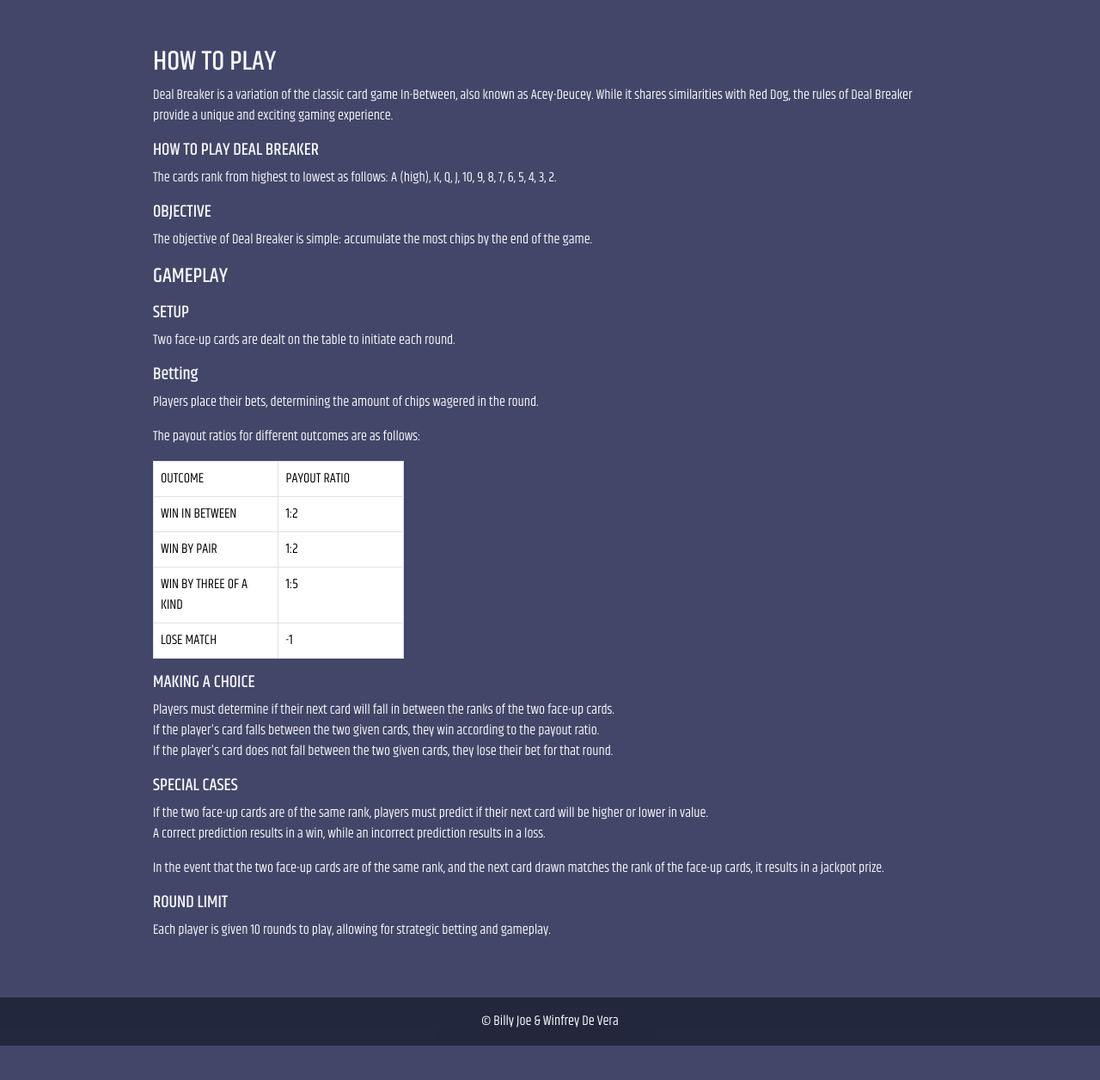
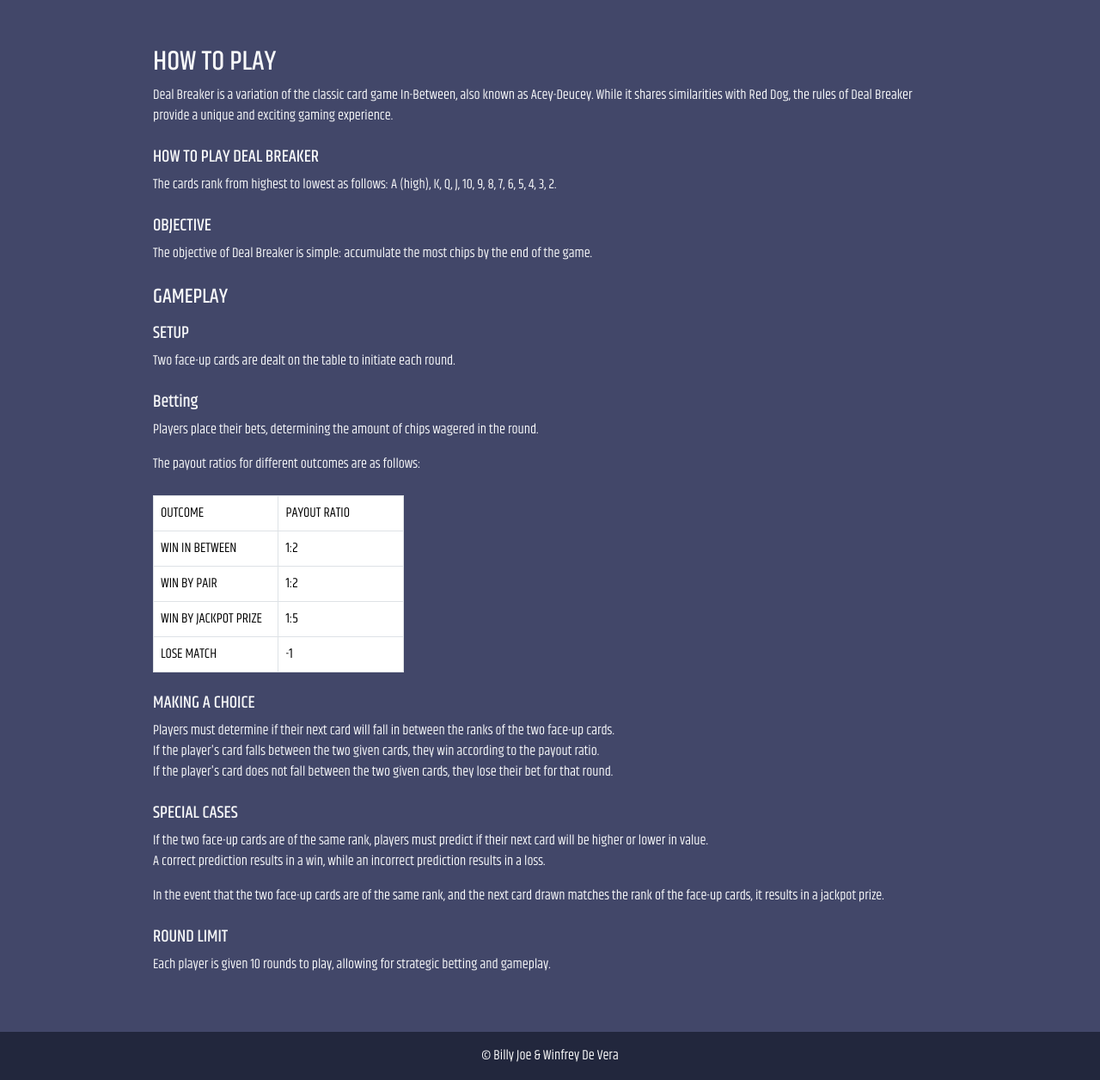
Before and after one commit to wjamesdevera/deal-breaker, a PHP site: page /about.php in a window 1280 px wide. Shown: the part 74-1330 px from the top of the page at 86% size. Before the commit the page ends 1290 px from the top, so only its background shows below. Run offline with PHP 8.4, Linux system fonts and the light colour scheme; some web fonts are replaced.

Commit message:
updated about page

```diff
--- a/public/about.php
+++ b/public/about.php
@@ -27,23 +27,33 @@ require_once "./includes/header.php";
     <link rel="stylesheet" href="css/about.css">
 </head>
 
-<main class="container">
+<main class="container d-flex flex-column gap-2">
+    <div class="">
         <h2>HOW TO PLAY</h2>
         <p>Deal Breaker is a variation of the classic card game In-Between, also known as Acey-Deucey. While it shares similarities with Red Dog, the rules of Deal Breaker provide a unique and exciting gaming experience.</p>
+    </div>
+    <div class="">
         <h4>HOW TO PLAY DEAL BREAKER</h4>
         <p>The cards rank from highest to lowest as follows: A (high), K, Q, J, 10, 9, 8, 7, 6, 5, 4, 3, 2.</p>
+    </div>
+    <div class="">
         <h4>OBJECTIVE</h4>
         <p>The objective of Deal Breaker is simple: accumulate the most chips by the end of the game.</p>
+    </div>
 
-        <p></p>
+    <div class="">
         <h3>GAMEPLAY</h3>
-        <p></p>
+    </div>
 
+    <div class="">
         <h4>SETUP</h4>
         <p>Two face-up cards are dealt on the table to initiate each round.</p>
+    </div>
+    <div class="">
         <h4>Betting</h4>
         <p>Players place their bets, determining the amount of chips wagered in the round.</p>
         <p>The payout ratios for different outcomes are as follows:</p>
+    </div>
     <div class="row">
         <div class="col-md-4">
             <table class="table table-bordered">
@@ -61,7 +71,7 @@ require_once "./includes/header.php";
                         <td>1:2</td>
                     </tr>
                     <tr>
-                            <td>WIN BY THREE OF A KIND</td>
+                        <td>WIN BY JACKPOT PRIZE</td>
                         <td>1:5</td>
                     </tr>
                     <tr>
@@ -72,15 +82,21 @@ require_once "./includes/header.php";
             </table>
         </div>
     </div>
+    <div class="">
         <h4>MAKING A CHOICE</h4>
         <p>Players must determine if their next card will fall in between the ranks of the two face-up cards. <br>
             If the player's card falls between the two given cards, they win according to the payout ratio. <br>
             If the player's card does not fall between the two given cards, they lose their bet for that round.</p>
+    </div>
+    <div class="">
         <h4>SPECIAL CASES</h4>
         <p>If the two face-up cards are of the same rank, players must predict if their next card will be higher or lower in value. <br>
             A correct prediction results in a win, while an incorrect prediction results in a loss.</p>
         <p>In the event that the two face-up cards are of the same rank, and the next card drawn matches the rank of the face-up cards, it results in a jackpot prize.</p>
+    </div>
+    <div class="">
         <h4>ROUND LIMIT</h4>
         <p>Each player is given 10 rounds to play, allowing for strategic betting and gameplay.</p>
+    </div>
 </main>
 <?php require_once './includes/footer.php'; ?>
```
Lines whose indentation alone changed are shown as unchanged.
